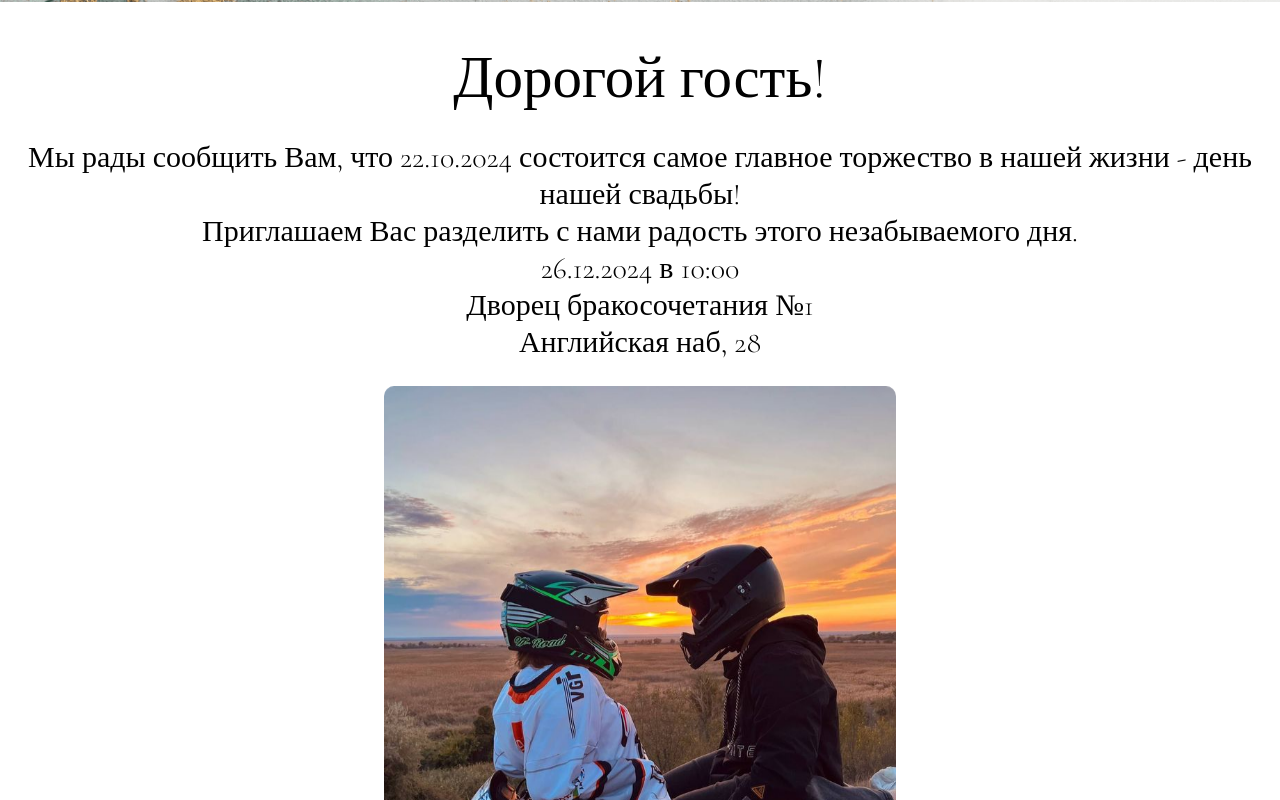
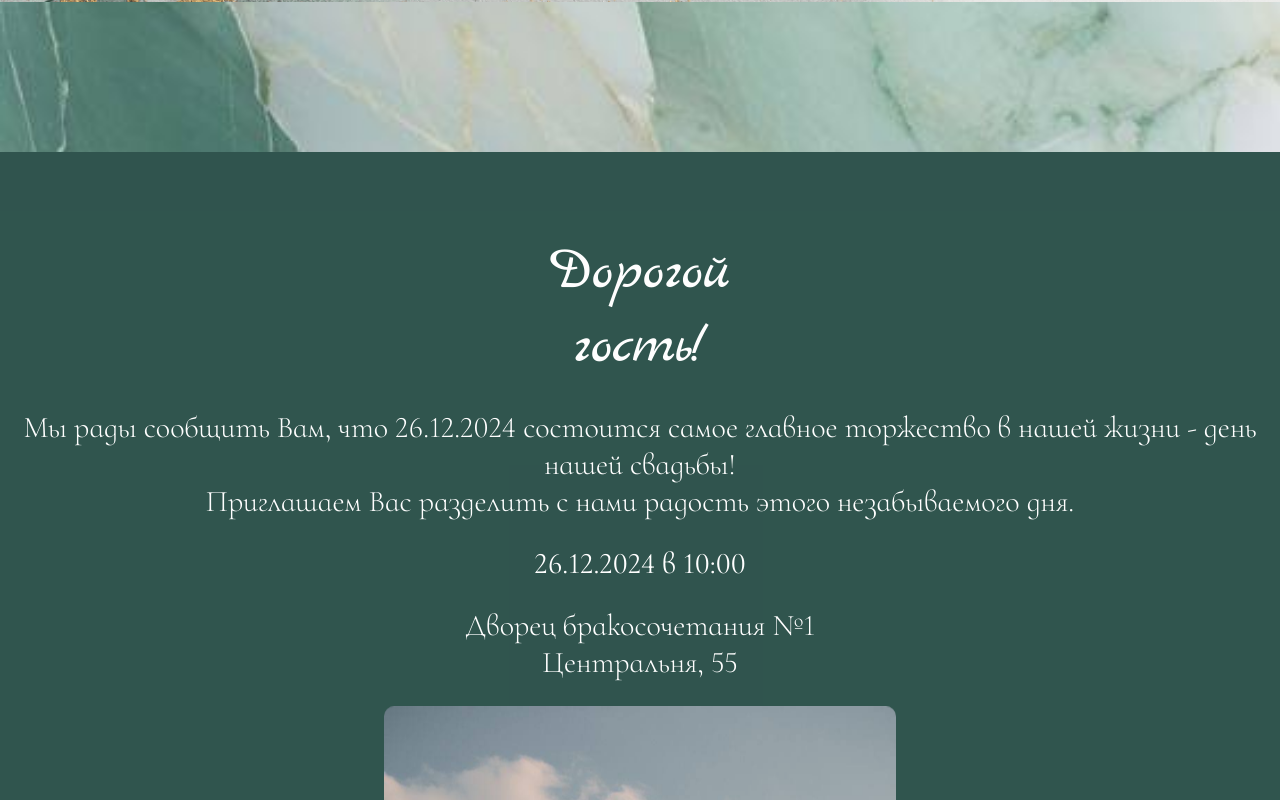
Before and after one commit to Beinyc/wedding-web-site_invite-four, a React (Create React App) app: page / in a window 1280 px wide. Shown: the part 1060-1860 px from the top of the page. Built offline with nearby package versions, Linux system fonts and the light colour scheme; the HTML template or start-up script is replaced by a standard one; a web font is replaced by a local one.

Commit message:
v 0.2
-готовый блок меин

```diff
--- a/src/components/header/Header.css
+++ b/src/components/header/Header.css
@@ -3,7 +3,6 @@
     background-repeat: no-repeat;
     background-size: cover;
     margin: 0 auto;
-    margin-bottom: 40px;
     opacity: 0;
     transform: translateY(-20px);
     transition: opacity 4s ease-out, transform 4s ease-out;
--- a/src/components/main/Main.css
+++ b/src/components/main/Main.css
@@ -1,5 +1,7 @@
 .main {
     margin: 0 auto;
+    background: rgba(28, 68, 61, 0.91);
+    color: white;
 }
 
 .main__width {
@@ -7,8 +9,14 @@
     margin: 0 auto;
 }
 
+.main__border {
+    width: 100%;
+    height: 150px;
+    object-fit: cover;
+}
+
 .main__title {
-    font-family: "Cormorant Garamond", serif;
+    font-family: "Marck Script", cursive;
     margin: 0;
     padding: 0;
     font-size: 59px;
@@ -16,10 +24,11 @@
     opacity: 0;
     transform: translateY(20px);
     transition: opacity 4s ease-out, transform 4s ease-out;
+    margin-top: 80px;
 }
 
 .main__paragraph {
-    font-family: "Cormorant Garamond", serif;
+    font-family: "Cormorant Infant", serif;
     margin: 0;
     padding: 0;
     font-size: 30px;
@@ -31,8 +40,18 @@
     transition: opacity 4s ease-out, transform 4s ease-out;
 }
 
+.main__span {
+    margin: 0;
+    padding: 0;
+    font-family: "Cormorant Infant", serif;
+    font-size: 30px;
+    transform: translateY(20px);
+    transition: opacity 4s ease-out, transform 4s ease-out;
+}
+
 .main__image-pair {
     width: 40%;
+    font-family: "Cormorant Infant", serif;
     border-radius: 10px;
     opacity: 0;
     transform: translateY(20px);
--- a/src/components/main/Main.jsx
+++ b/src/components/main/Main.jsx
@@ -1,9 +1,8 @@
 import React, { useState, useEffect, useRef } from 'react';
 import './Main.css';
 
+import borderImage from '../../images/123434.jpg'
 import pariImage from '../../images/main__pair.jpg';
-import groomImage from '../../images/main__groom.jpg';
-import brideImage from '../../images/main__bride.jpg';
 
 export default function Main() {
     const [isVisible, setIsVisible] = useState({
@@ -53,22 +52,24 @@ export default function Main() {
 
     return (
         <div className='main'>
+                <img className='main__border' src={borderImage} alt="фотография бордер" />
             <div className='main__width'>
-                <h2 ref={titleRef} className={`main__title ${isVisible.title ? 'visible' : ''}`}>Дорогой гость!</h2>
+                <h2 ref={titleRef} className={`main__title ${isVisible.title ? 'visible' : ''}`}>Дорогой<br /> гость!</h2>
                 <p ref={paragraphRef} className={`main__paragraph ${isVisible.paragraph ? 'visible' : ''}`}>
-                    Мы рады сообщить Вам, что 22.10.2024 состоится самое главное торжество в нашей жизни - день нашей свадьбы!
+                    Мы рады сообщить Вам, что 26.12.2024 состоится самое главное торжество в нашей жизни - день нашей свадьбы!
                     <br />
                     Приглашаем Вас разделить с нами радость этого незабываемого дня.
                     <br />
-                    26.12.2024 в 10:00
-                    <br />
+                    </p>
+                    <span ref={paragraphRef} className={`main__span ${isVisible.paragraph ? 'visible' : ''}`}>26.12.2024 в 10:00 </span>
+                    <p ref={paragraphRef} className={`main__paragraph ${isVisible.paragraph ? 'visible' : ''}`}>
                     Дворец бракосочетания №1
                     <br />
-                    Английская наб, 28
+                    Центральня, 55
                 </p>
                 <img ref={pairImageRef} className={`main__image-pair ${isVisible.pairImage ? 'visible' : ''}`} src={pariImage} alt="фото пары" />
-                <p ref={pairParagraphRef} className={`main__paragraph-pair ${isVisible.pairParagraph ? 'visible' : ''}`}>Там, где посеяна любовь, растёт радость.</p>
-                <div className='main__cart-flex'>
+                <p ref={pairParagraphRef} className={`main__paragraph-pair ${isVisible.pairParagraph ? 'visible' : ''}`}>Ждем вас, ваши Август и Маргарита</p>
+                {/* <div className='main__cart-flex'>
                     <div className='main__cart'>
                         <img ref={groomImageRef} className={`main__image-people ${isVisible.groomImage ? 'visible' : ''}`} src={groomImage} alt="фото жениха" />
                         <p className={`main__paragraph-people ${isVisible.groomImage ? 'visible' : ''}`}>Жених</p>
@@ -77,7 +78,7 @@ export default function Main() {
                         <img ref={brideImageRef} className={`main__image-people ${isVisible.brideImage ? 'visible' : ''}`} src={brideImage} alt="фото невесты" />
                         <p className={`main__paragraph-people ${isVisible.brideImage ? 'visible' : ''}`}>Невеста</p>
                     </div>
-                </div>
+                </div> */}
             </div>
         </div>
     );
```
Also changed, not shown: src/images/main__pair.jpg.
